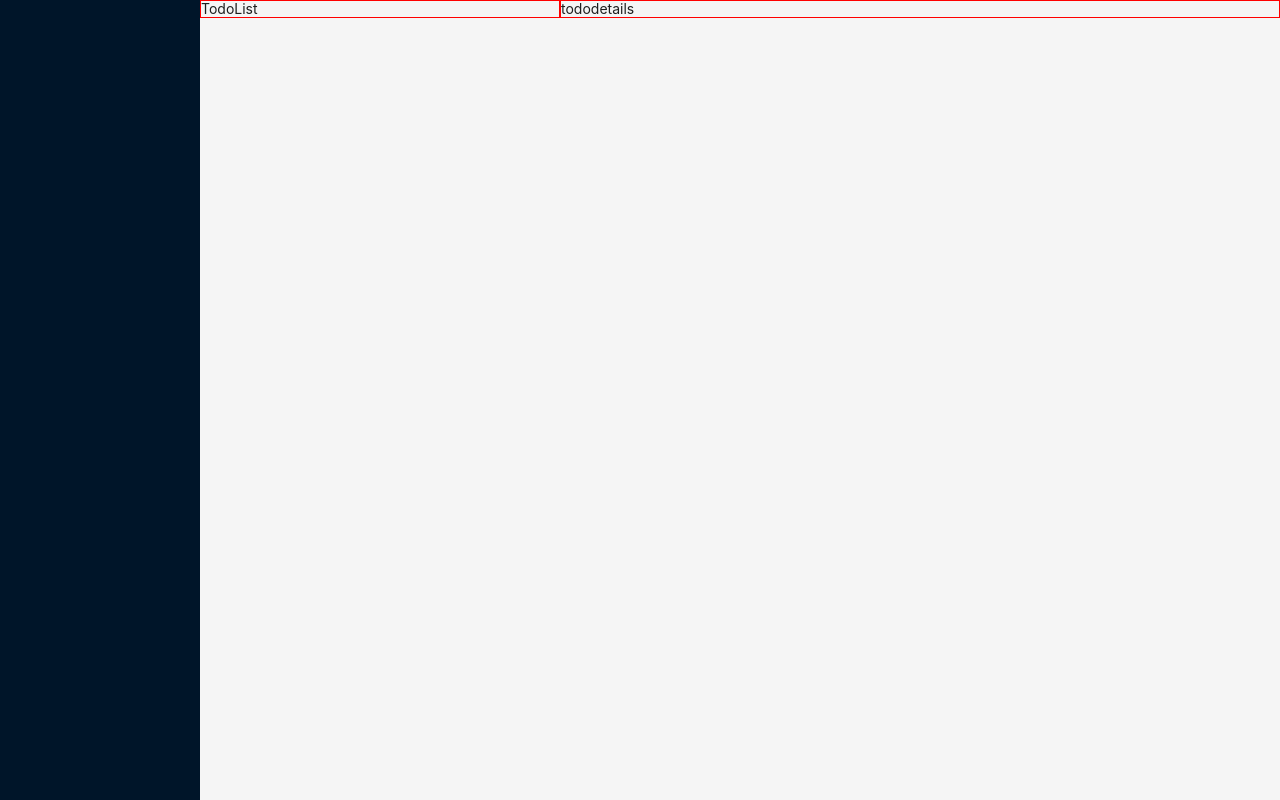
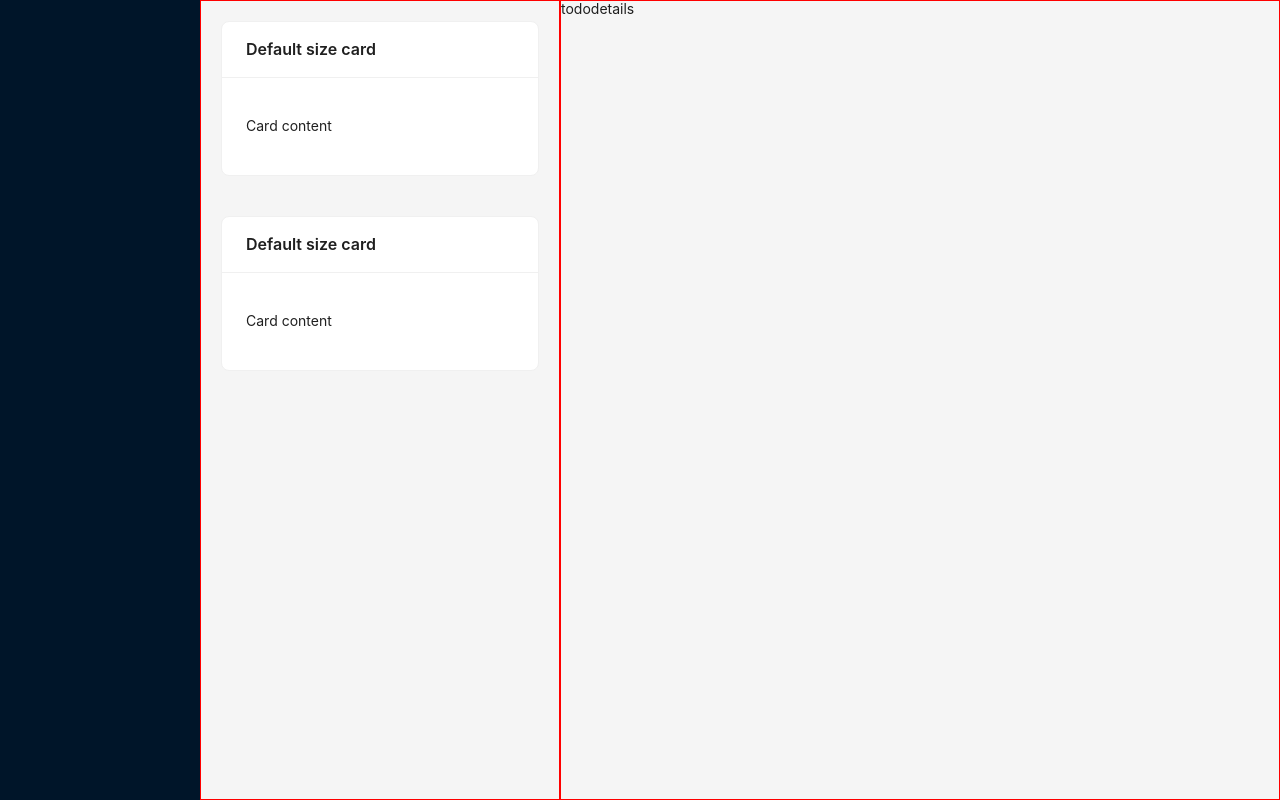
Before and after one commit to guowei42/todo-app, a React (Vite) app: page / in a window 1280 px wide. Built offline with nearby package versions, Linux system fonts and the light colour scheme.

Commit message:
update readme, testing some layout samples

```diff
--- a/src/features/TodoContent/components/TodoList.tsx
+++ b/src/features/TodoContent/components/TodoList.tsx
@@ -1,8 +1,18 @@
+import { Card } from "antd";
 
 const TodoList = () => {
     return (
         <>
-            TodoList
+            <div style={{padding: "20px"}}>
+                <Card title="Default size card" style={{ width: "100%" }}>
+                    <p>Card content</p>
+                </Card>
+            </div>
+            <div style={{padding: "20px"}}>
+                <Card title="Default size card" style={{ width: "100%" }}>
+                    <p>Card content</p>
+                </Card>
+            </div>
         </>
     );
 };
--- a/src/features/TodoContent/index.tsx
+++ b/src/features/TodoContent/index.tsx
@@ -6,7 +6,7 @@ import TodoDetails from "./components/TodoDetails";
 const TodoContent = () => {
     return (
         <Layout>
-            <Row>
+            <Row style={{minHeight: "100vh"}}>
                 <Col span={8} style={{border: "1px solid red"}}>
                     <Content><TodoList/></Content>
                 </Col>
```
Also changed, not shown: 1 other file (tests, documents, lock files or other folders).
